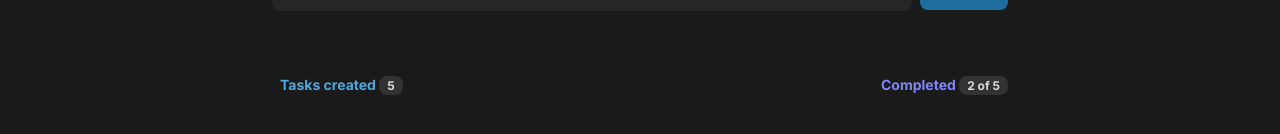
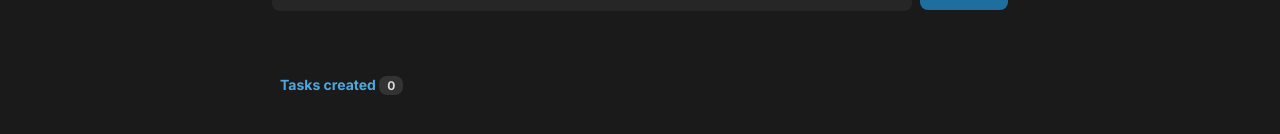
Before and after one commit to beatrizmf/todo, a React (Vite) app: page / in a window 1280 px wide. Shown: the part 208-342 px from the top of the page. Built offline with nearby package versions, Linux system fonts and the light colour scheme.

Commit message:
feat: count completed tasks

```diff
--- a/src/components/TasksList.tsx
+++ b/src/components/TasksList.tsx
@@ -1,3 +1,5 @@
+import { useEffect } from 'react'
+
 import { CheckCircle, Circle, Trash } from 'phosphor-react'
 
 import { useTasks } from '../hooks/useTasks'
@@ -5,7 +7,15 @@ import { useTasks } from '../hooks/useTasks'
 import styles from './TasksList.module.css'
 
 export function TasksList () {
-  const { tasks, toggleTaskCompletion, removeTask } = useTasks()
+  const { tasks, toggleTaskCompletion, removeTask, geCompletedTasksCount } =
+    useTasks()
+
+  let completedTasksCount = geCompletedTasksCount()
+  const tasksCount = tasks.length
+
+  useEffect(() => {
+    completedTasksCount = geCompletedTasksCount()
+  }, [tasks])
 
   function handleToggleTaskCompletion (id: string) {
     toggleTaskCompletion(id)
@@ -19,27 +29,39 @@ export function TasksList () {
     <div className={styles.tasksList}>
       <header>
         <p>
-          Tasks created <span>5</span>
+          Tasks created <span>{tasksCount}</span>
         </p>
 
-        <p>
-          Completed <span>2 of 5</span>
-        </p>
+        {tasksCount > 0
+          ? (
+            <p>
+              Completed{' '}
+              <span>
+                {completedTasksCount} of {tasksCount}
+              </span>
+            </p>
+            )
+          : null
+        }
       </header>
 
       <ul>
         {tasks.map((task) => (
           <li key={task.id}>
             {task.isCompleted
-              ? (<CheckCircle
+              ? (
+                <CheckCircle
                   onClick={() => handleToggleTaskCompletion(task.id)}
                   weight="duotone"
                   className={styles.taskCompleted}
-                  size={24} />)
-              : (<Circle
+                  size={24}
+                />)
+              : (
+                <Circle
                   onClick={() => handleToggleTaskCompletion(task.id)}
                   className={styles.taskNotCompleted}
-                  size={24}/>)
+                  size={24}
+                />)
             }
 
             {task.isCompleted
--- a/src/hooks/useTasks.tsx
+++ b/src/hooks/useTasks.tsx
@@ -11,6 +11,7 @@ interface TasksContextData {
   createTask: (title: string) => void
   toggleTaskCompletion: (id: string) => void
   removeTask: (id: string) => void
+  geCompletedTasksCount: () => number
 }
 
 const emptyTaskContextData = {} as TasksContextData
@@ -63,9 +64,19 @@ export function TasksProvider ({ children }: any) {
     setTasks(updatedTasks)
   }
 
+  function geCompletedTasksCount () {
+    return tasks.filter((task) => task.isCompleted).length
+  }
+
   return (
     <TasksContext.Provider
-      value={{ tasks, createTask, toggleTaskCompletion, removeTask }}
+      value={{
+        tasks,
+        createTask,
+        toggleTaskCompletion,
+        removeTask,
+        geCompletedTasksCount
+      }}
     >
       {children}
     </TasksContext.Provider>
```
